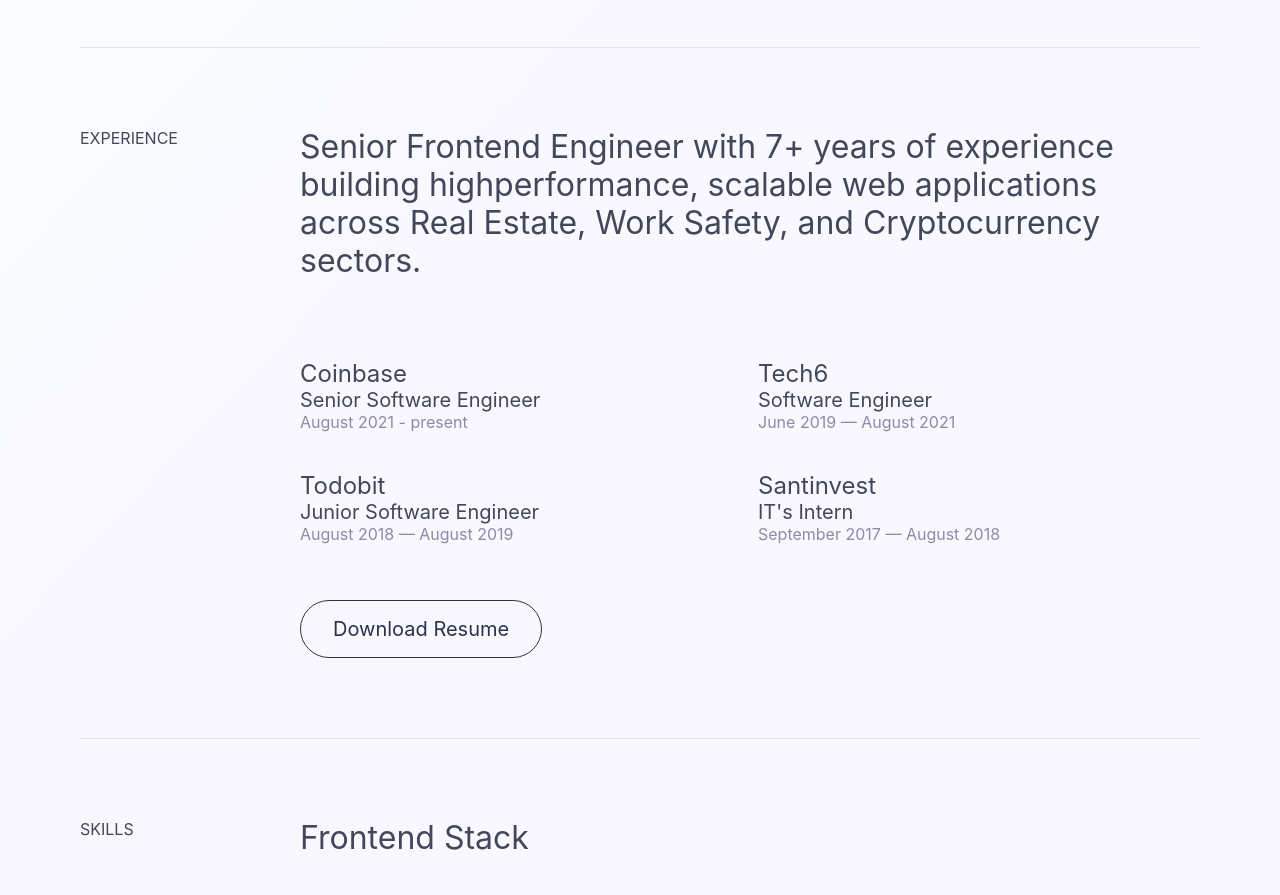
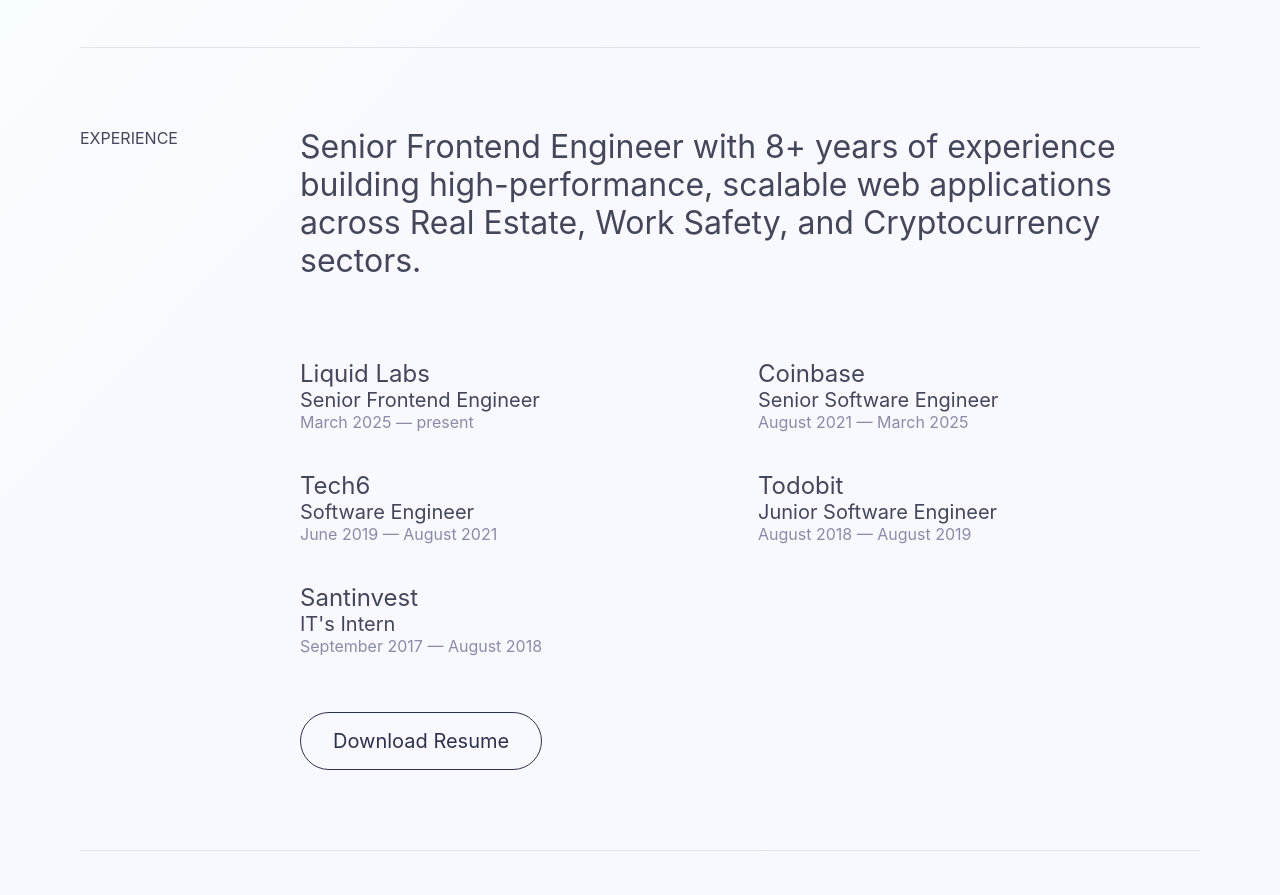
Before and after one commit to EduKegler/portfolio, a Next.js app: page / in a window 1280 px wide. Shown: the part 4180-5075 px from the top of the page. Built offline with nearby package versions, Linux system fonts and the light colour scheme.

Commit message:
update: add Liquid Labs, fix Coinbase dates and experience years

```diff
--- a/components/SectionJobs.tsx
+++ b/components/SectionJobs.tsx
@@ -11,22 +11,33 @@
       <TextLabel1 className="flex-2">EXPERIENCE</TextLabel1>
       <div className="flex flex-10 flex-col gap-10 lg:gap-20">
         <TextTitle2 as="p">
-          Senior Frontend Engineer with 7+ years of experience building
-          highperformance, scalable web applications across Real Estate, Work
+          Senior Frontend Engineer with 8+ years of experience building
+          high-performance, scalable web applications across Real Estate, Work
           Safety, and Cryptocurrency sectors.
         </TextTitle2>
         <div className="flex flex-col gap-10">
           <div className="flex flex-col gap-4 sm:gap-10">
             <div className="flex flex-col sm:flex-row gap-4">
               <div className="flex flex-1 flex-col">
+                <TextTitle3>Liquid Labs</TextTitle3>
+                <TextBody color={"level2"}>
+                  Senior Frontend Engineer
+                </TextBody>
+                <TextLabel1 color={"level4"}>
+                  March 2025 — present
+                </TextLabel1>
+              </div>
+              <div className="flex flex-1 flex-col">
                 <TextTitle3>Coinbase</TextTitle3>
                 <TextBody color={"level2"}>
                   Senior Software Engineer
                 </TextBody>
                 <TextLabel1 color={"level4"}>
-                  August 2021 - present
+                  August 2021 — March 2025
                 </TextLabel1>
               </div>
+            </div>
+            <div className="flex flex-col sm:flex-row gap-4">
               <div className="flex flex-1 flex-col">
                 <TextTitle3>Tech6</TextTitle3>
                 <TextBody color={"level2"}>Software Engineer</TextBody>
@@ -34,8 +45,6 @@
                   June 2019 — August 2021
                 </TextLabel1>
               </div>
-            </div>
-            <div className="flex flex-col sm:flex-row gap-4">
               <div className="flex flex-1 flex-col">
                 <TextTitle3>Todobit</TextTitle3>
                 <TextBody color={"level2"}>
@@ -45,6 +54,8 @@
                   August 2018 — August 2019
                 </TextLabel1>
               </div>
+            </div>
+            <div className="flex flex-col sm:flex-row gap-4">
               <div className="flex flex-1 flex-col">
                 <TextTitle3>Santinvest</TextTitle3>
                 <TextBody color={"level2"}>IT&apos;s Intern</TextBody>
@@ -52,6 +63,7 @@
                   September 2017 — August 2018
                 </TextLabel1>
               </div>
+              <div className="flex flex-1 flex-col" />
             </div>
           </div>
           <div className="mt-4">
```
